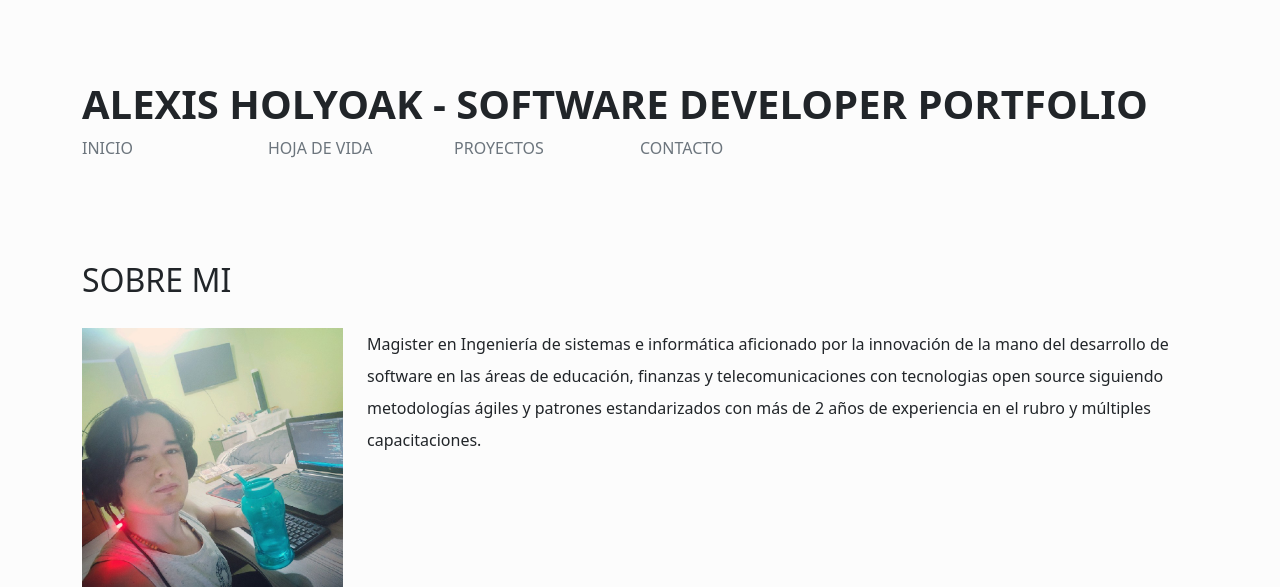
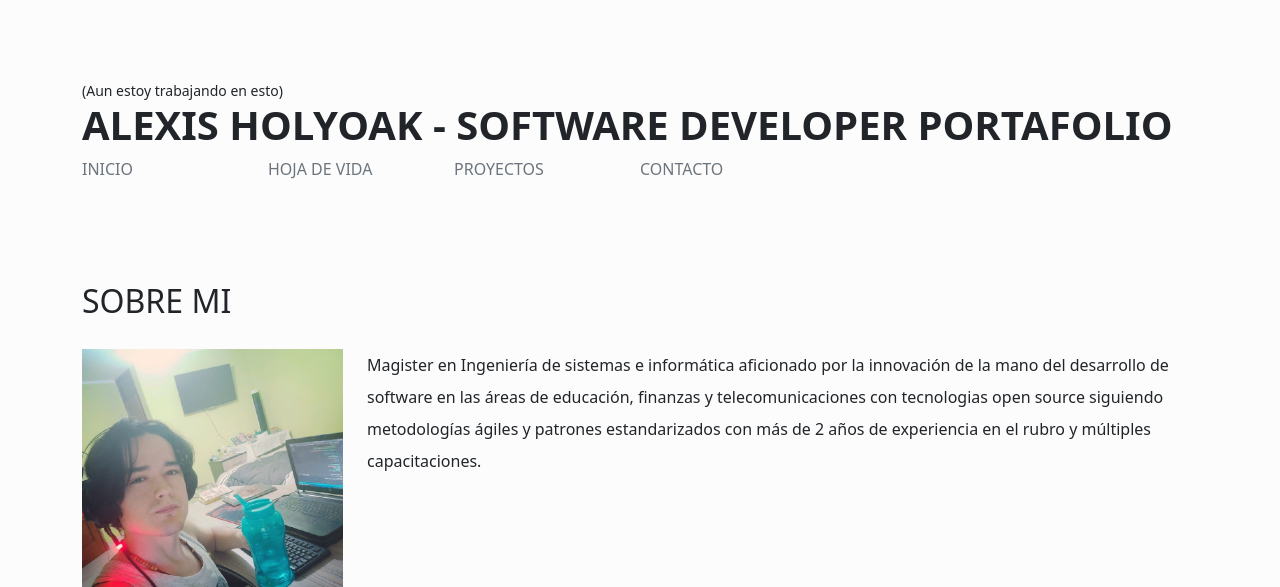
Before and after one commit to AlexisHolyoak/portfolio, a website: page public/index.html in a window 1280 px wide. Shown: the top 587 px of the page. Drawn offline with nearby package versions, Linux system fonts and the light colour scheme.

Commit message:
work in progress

```diff
--- a/public/index.html
+++ b/public/index.html
@@ -4,7 +4,7 @@
     <meta charset="UTF-8">
     <meta http-equiv="X-UA-Compatible" content="IE=edge">
     <meta name="viewport" content="width=device-width, initial-scale=1.0">
-    <title>Alexis Holyoak</title>
+    <title>Alexis Holyoak - Portafolio</title>
     <link href="https://cdn.jsdelivr.net/npm/bootstrap@5.1.3/dist/css/bootstrap.min.css" rel="stylesheet" integrity="sha384-1BmE4kWBq78iYhFldvKuhfTAU6auU8tT94WrHftjDbrCEXSU1oBoqyl2QvZ6jIW3" crossorigin="anonymous">
     <link rel="stylesheet" href="./css/font-edit.css">
     <link href="https://cdnjs.cloudflare.com/ajax/libs/font-awesome/6.0.0-beta3/css/all.min.css" rel="stylesheet">
@@ -14,7 +14,8 @@
         <div class="row from-top-5">
             <div class="column">
                 <div class="row">
-                        <h1 class="fw-bold ">ALEXIS HOLYOAK - SOFTWARE DEVELOPER PORTFOLIO</h1>
+                        <small class="fw-lighter">(Aun estoy trabajando en esto)</small>
+                        <h1 class="fw-bold ">ALEXIS HOLYOAK - SOFTWARE DEVELOPER PORTAFOLIO</h1>
                     <div class="row">
                         <div class="col-md-2">
                             <a href="" class="text-decoration-none link-secondary active">INICIO</a>
```
